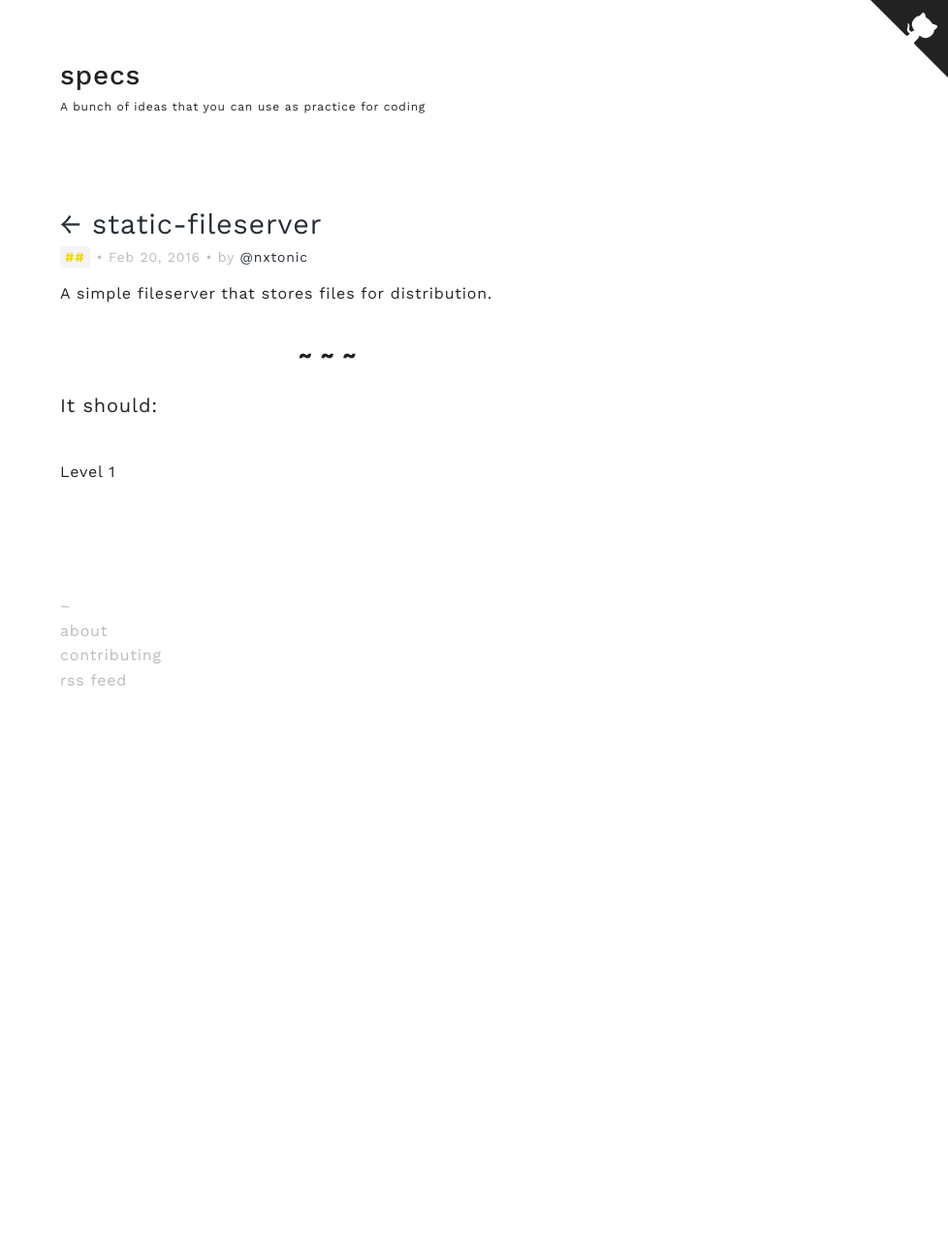
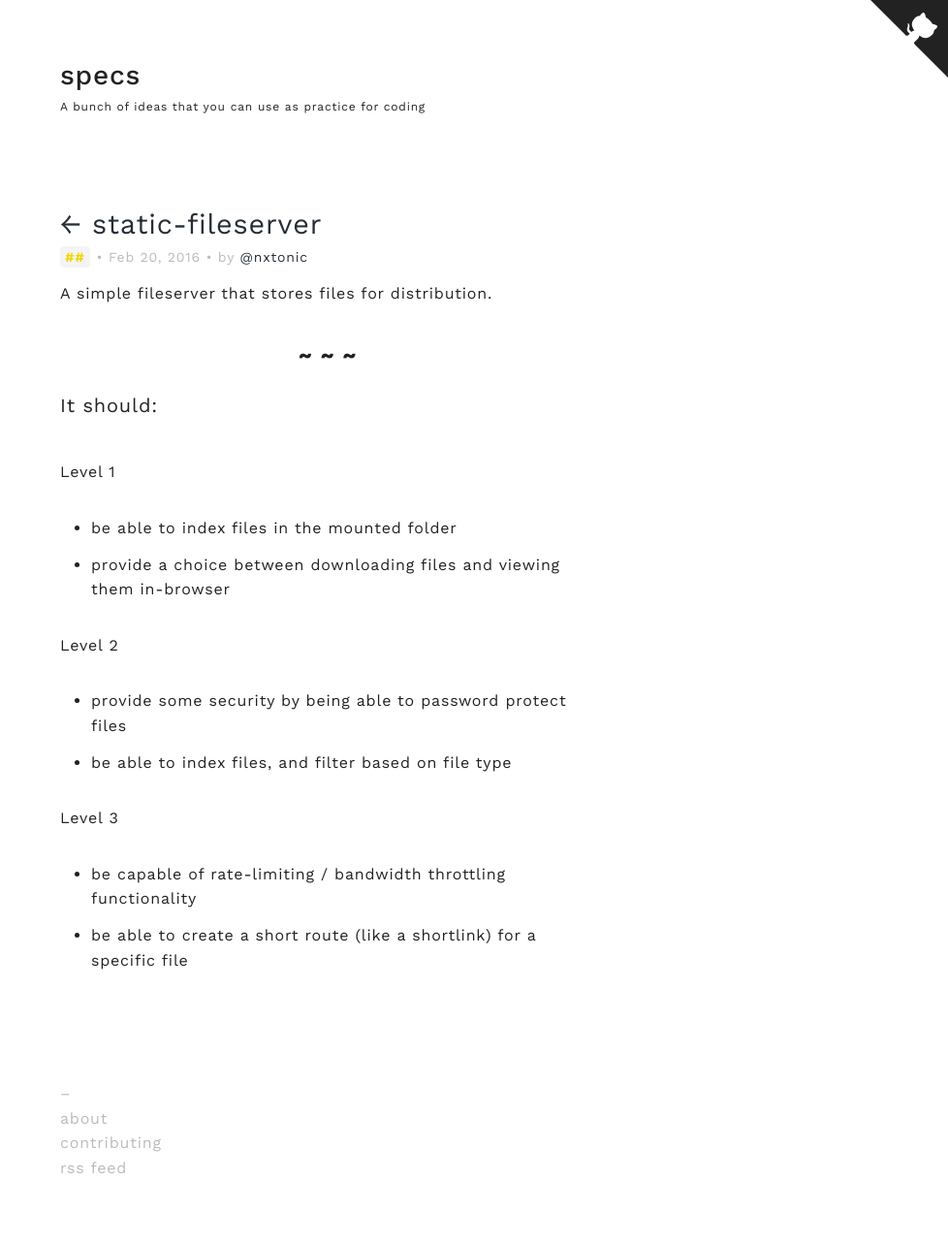
Before and after one commit to tilpa/specs, a Jekyll site: the page built from _posts/2016-02-20-static-fileserver.md, in a window 1280 px wide. Shown: the whole page at 97% size, without its empty margins (302-1280 px from the left). Built offline with Jekyll 4.4.1, drawn with Linux system fonts in a browser that asks for light colours; before the commit the page ends 900 px from its top, so only the background shows below that.

Commit message:
adds level 2+3 for fileserver

```diff
--- a/_posts/2016-02-20-static-fileserver.md
+++ b/_posts/2016-02-20-static-fileserver.md
@@ -12,3 +12,16 @@ A simple fileserver that stores files for distribution.
 #### It should: ####
 
 Level 1
+
+  - be able to index files in the mounted folder
+  - provide a choice between downloading files and viewing them in-browser
+
+Level 2
+
+  - provide some security by being able to password protect files
+  - be able to index files, and filter based on file type
+
+Level 3
+
+  - be capable of rate-limiting / bandwidth throttling functionality
+  - be able to create a short route (like a shortlink) for a specific file
```
